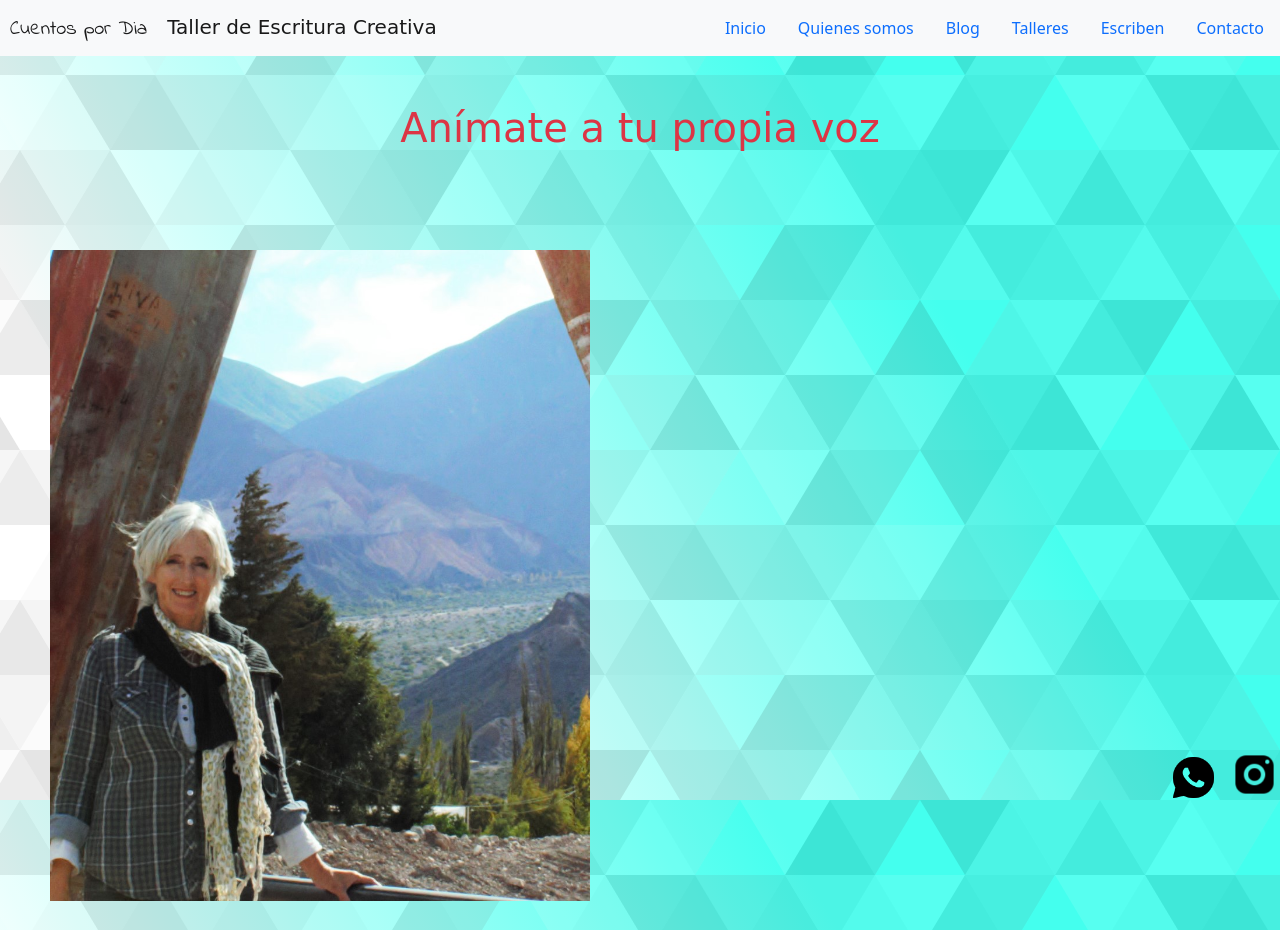
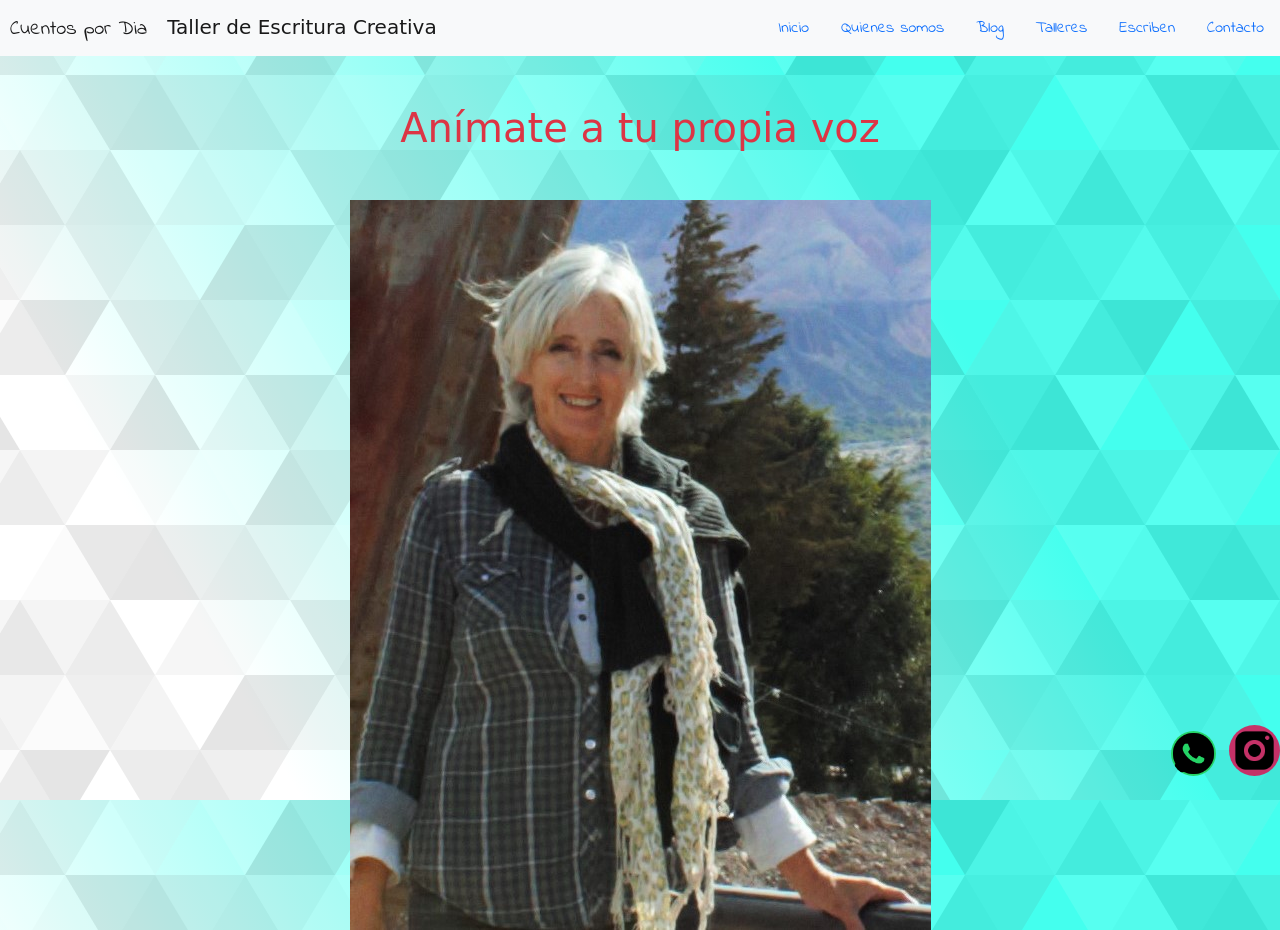
Before and after one commit to juambaledesma/proyectobootstrap, a plain HTML site: page pages/quienesomos.html in a window 1280 px wide. Shown: the top 930 px of the page. Drawn offline with nearby package versions, Linux system fonts and the light colour scheme; a web font is replaced by a local one.

Commit message:
modifico css y agrego fotos

```diff
--- a/pages/quienesomos.html
+++ b/pages/quienesomos.html
@@ -64,14 +64,18 @@
         <h1 class="container d-flex justify-content-center bd-highlight mb-5 text-danger animate">Anímate a tu propia voz</h1>
     </section>
 
-
+<!--
     <section class="imagequienessomos w-50">
         <img src="../images/fotos-quienesomos/quienesomos.jpg" class="img-fluid" alt="img-thumbnail">
     </section>
-
+-->
+    <section class="imagequienessomos">
+        <center><img src="../images/fotos-quienesomos/quienesomos2.jpg" alt=""></center>
+    </section>
     <section class="loremquienesomos">
         <p>Soy apasionada en la lectura, escritura y poesia. Me encanta escuchar a las demas personas lo que tienen para decir.</p>
     </section>
+
 
 <!-- footer -->
 <footer>
--- a/style.css
+++ b/style.css
@@ -10,8 +10,10 @@
 /* seccion igual todas las paginas*/
 .animate {
     font-family: 'Hurricane', cursive;
+}
 
-
+.nav-link {
+  font-family: 'Indie Flower', cursive;
 }
 /* fin seccion igual todas las paginas*/
 
@@ -65,10 +67,10 @@
 background-attachment: fixed;
 background-size: cover;
 }
-.imagequienessomos {
+/*.imagequienessomos {
     padding: 50px;
 
-}
+}*/
 .loremquienesomos {
     display: flex;
     font-family: Verdana, Geneva, Tahoma, sans-serif;
@@ -203,15 +205,46 @@ background-size: cover;
 
 /* footer igual todas las secciones */
 .instagram {
+  background-color: #d81757e0;
     position: fixed;
     bottom: 0%;
     right: 0%;
     width: 4%;
 }
+.instagram {
+  pointer-events: all;
+  cursor: pointer;
+  margin-top: 24px;
+  margin-bottom: 24px;
+}
+
+.instagram {
+  border-radius: 50px;
+  border-top-left-radius: 50px;
+  border-top-right-radius: 50px;
+  border-bottom-right-radius: 50px;
+  border-bottom-left-radius: 50px;
+}
 
 .whatsapp {
-    position: fixed;
-    bottom: 0%;
-    right: 5%;
-    width: 3.5%;
+  background-color: #25d366;
+  position: fixed;
+  bottom: 0%;
+  right: 5%;
+  width: 3.5%;
 }
+
+.whatsapp {
+  pointer-events: all;
+  cursor: pointer;
+  margin-top: 24px;
+  margin-bottom: 24px;
+}
+
+.whatsapp {
+  border-radius: 50px;
+  border-top-left-radius: 50px;
+  border-top-right-radius: 50px;
+  border-bottom-right-radius: 50px;
+  border-bottom-left-radius: 50px;
+}
```
Also changed, not shown: images/fotos-quienesomos/quienesomos2.jpg (added).
